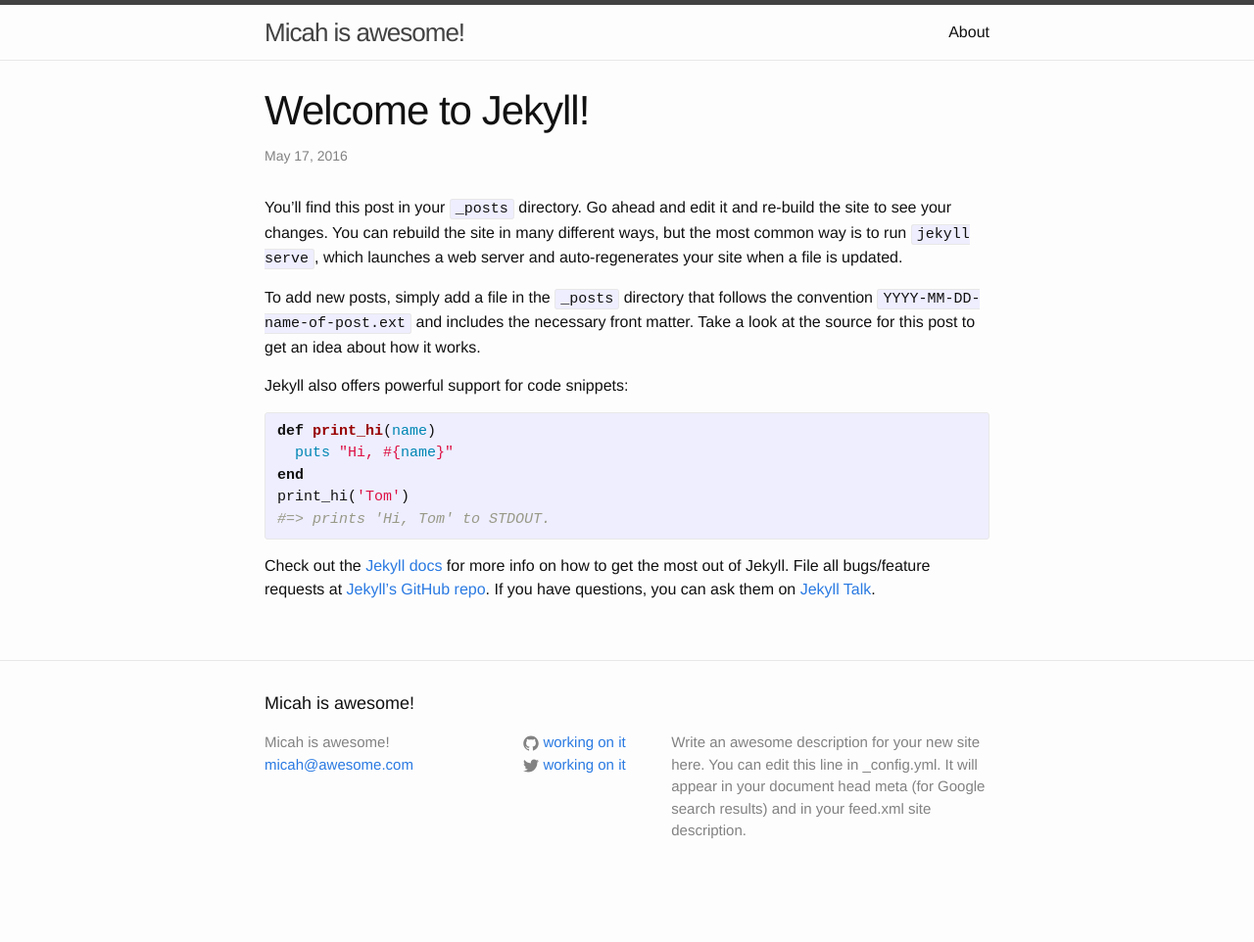
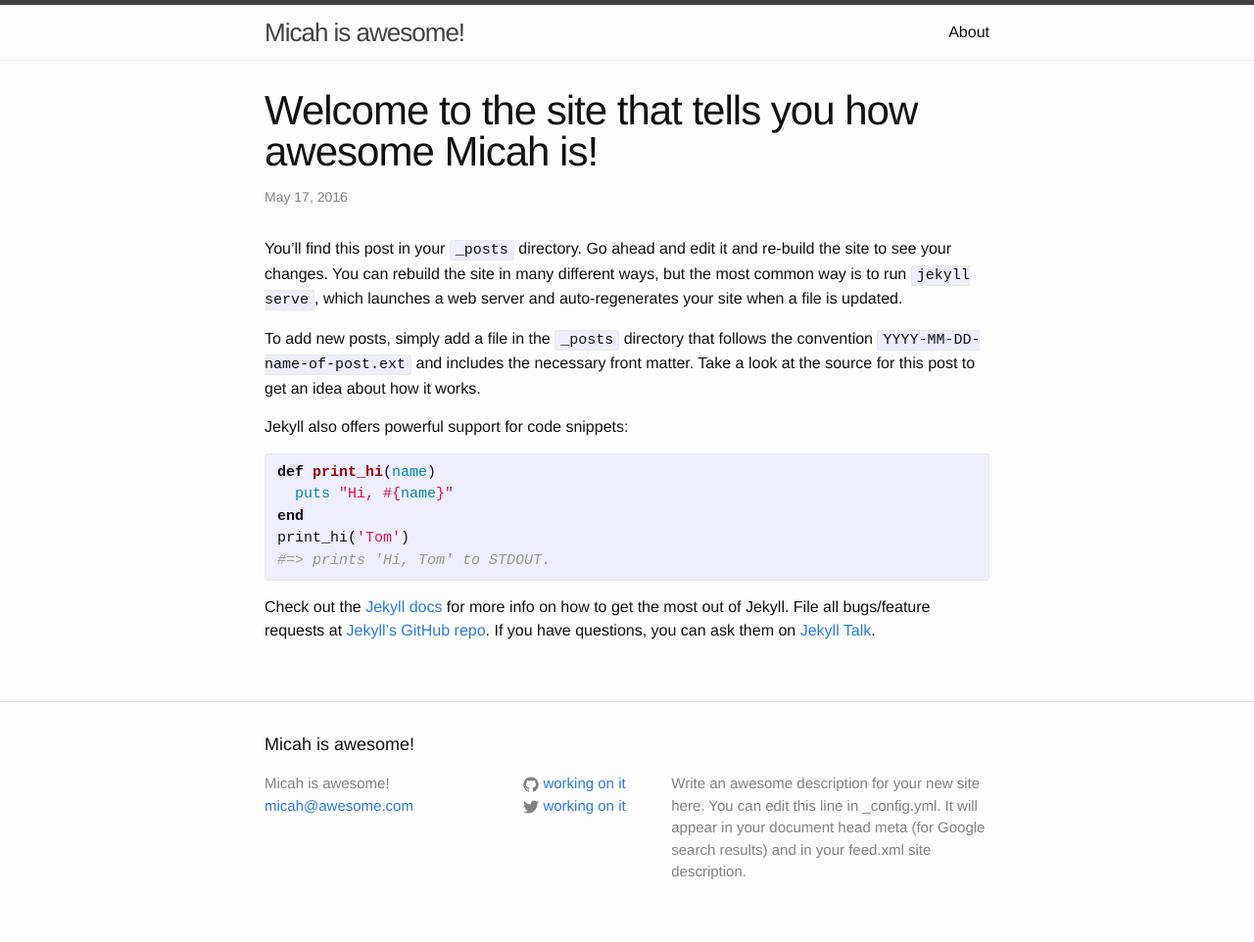
Before and after one commit to harryskan/harryskan.github.io, a Jekyll site: the page built from _posts/2016-05-17-welcome-to-jekyll.markdown, in a window 1280 px wide. Shown: the whole page at 98% size. Built offline with Jekyll 4.4.1, drawn with Linux system fonts in a browser that asks for light colours; before the commit the page ends 920 px from its top, so only the background shows below that.

Commit message:
Update 2016-05-17-welcome-to-jekyll.markdown

```diff
--- a/_posts/2016-05-17-welcome-to-jekyll.markdown
+++ b/_posts/2016-05-17-welcome-to-jekyll.markdown
@@ -1,6 +1,6 @@
 ---
 layout: post
-title:  "Welcome to Jekyll!"
+title:  "Welcome to the site that tells you how awesome Micah is!"
 date:   2016-05-17 11:05:37 -0400
 categories: jekyll update
 ---
```
